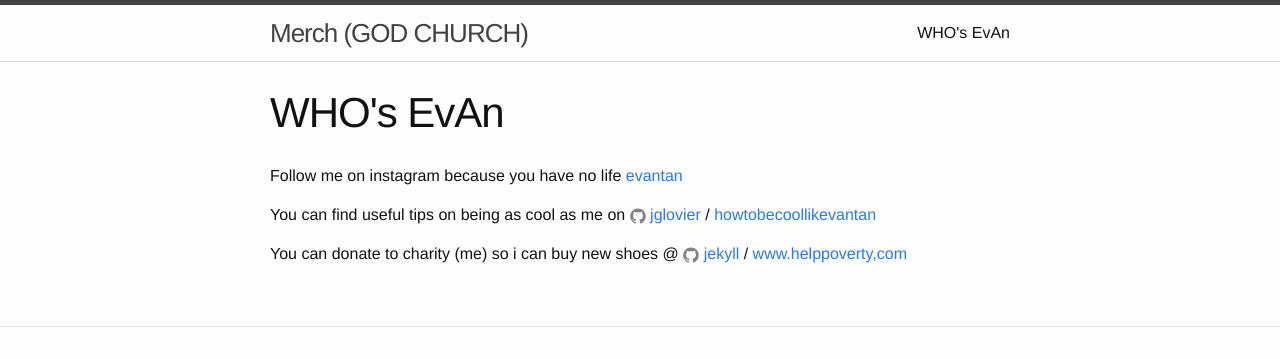
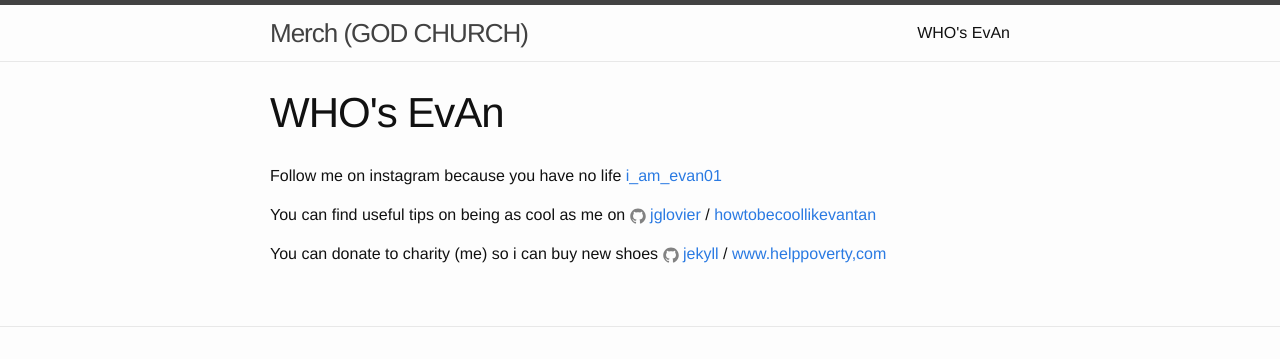
Before and after one commit to Evant01/evant01.github.io, a Jekyll site: the page built from about.md, in a window 1280 px wide. Shown: the top 359 px of the page. Built offline with Jekyll 4.4.1, drawn with Linux system fonts in a browser that asks for light colours.

Commit message:
Update about.md

```diff
--- a/about.md
+++ b/about.md
@@ -1,16 +1,16 @@
 ---
 layout: page
 title: WHO's EvAn
-permalink: /WHO's EvAn/
+permalink: /about/
 ---
 
 Follow me on instagram because you have no life
-[evantan](https://www.instagram.com/i_am_evan01/?hl=en)
+[i_am_evan01](https://www.instagram.com/i_am_evan01/?hl=en)
 
 You can find useful tips on being as cool as me on
 {% include icon-github.html username="jglovier" %} /
 [howtobecoollikevantan](http://www.wikihow.com/Get-Your-Best-Friend-Back)
 
-You can donate to charity (me) so i can buy new shoes @
+You can donate to charity (me) so i can buy new shoes
 {% include icon-github.html username="jekyll" %} /
 [www.helppoverty,com](https://www.youtube.com/watch?v=-Zy28mVeVZw)
```
